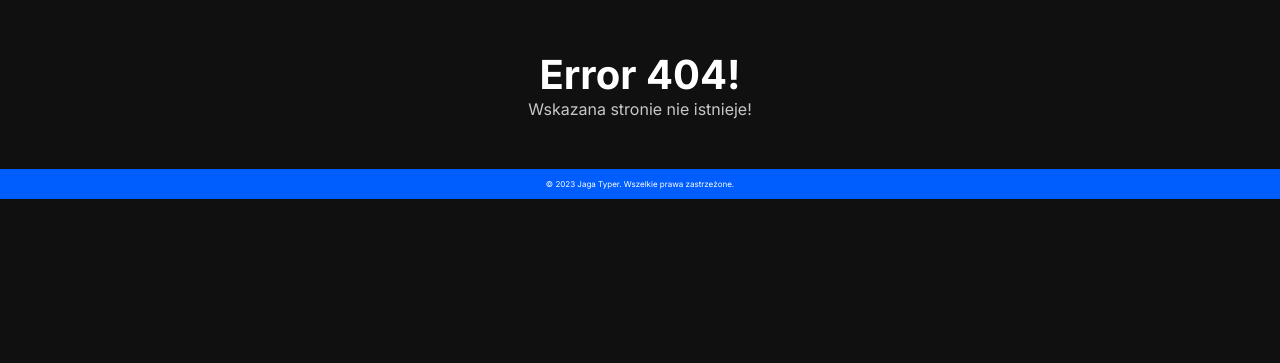
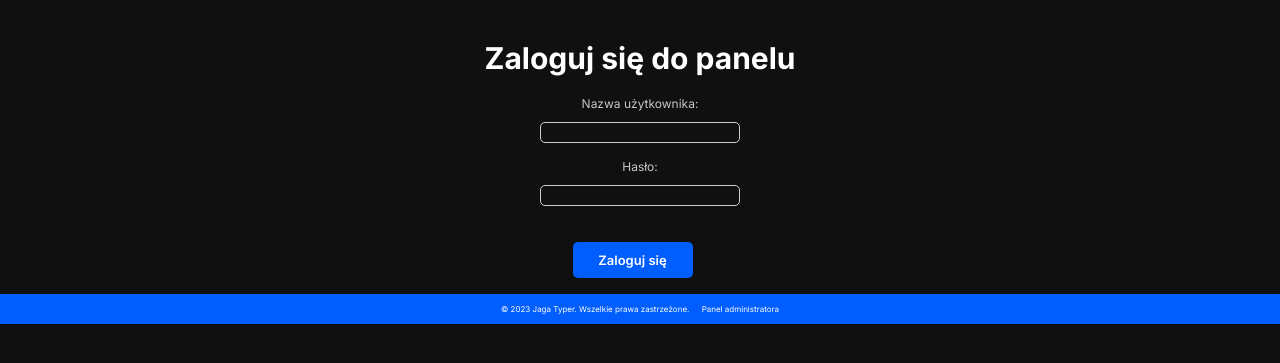
Before and after one commit to bogvsz00/jaga-typer, a PHP site: page /admin_login.php in a window 1280 px wide. Shown: the top 363 px of the page. Run offline with PHP 8.4, Linux system fonts and the light colour scheme.

Commit message:
Admin login & process login, update SQL

```diff
--- /dev/null
+++ b/app/admin_login.php
@@ -0,0 +1,59 @@
+<?php
+$pageTitle = "Logowanie administratora";
+include __DIR__ . '/global/section/header.php';
+?>
+
+<body>
+    <h2>Zaloguj się do panelu</h2>
+    <form action="process_login.php" method="post">
+        <label for="username">Nazwa użytkownika:</label>
+        <input type="text" id="username" name="username" required><br>
+
+        <label for="password">Hasło:</label>
+        <input type="password" id="password" name="password" required><br>
+
+        <input type="submit" value="Zaloguj się" class="primary-button login-button">
+    </form>
+</body>
+<style>
+    @import "style/global-section.css";
+    @import "style/themes.css";
+    @import "style/style.css";
+
+    body {
+        margin: 40px;
+        display: flex;
+        align-items: center;
+        justify-content: center;
+        flex-direction: column;
+    }
+
+    form {
+        text-align: center;
+    }
+
+    label {
+        display: block;
+        margin-bottom: 8px;
+    }
+
+    input {
+        margin-bottom: 16px;
+    }
+
+    h2 {
+        margin-bottom: 20px;
+    }
+
+    label {
+        color: var(--gray);
+        font-size: 12px;
+    }
+</style>
+<link rel="stylesheet" href="style.css">
+<?php
+include __DIR__ . '/global/section/footer.php';
+?>
+</body>
+
+</html>
--- a/app/error404.php
+++ b/app/error404.php
@@ -1,25 +1,57 @@
 <?php
-$pageTitle = 'Strona główna';
-$currentRound = '1';
+$pageTitle = 'Wskazana strona nie istnieje!';
 include __DIR__ . '/global/section/header.php';
 ?>
 
-<h1>Error 404!</h1>
-<p id="not-found">Wskazana stronie nie istnieje!</p>
+<body>
+    <h1>Error 404!</h1>
+    <p id="not-found">Wskazana stronie nie istnieje!</p>
+    <a href="app\..\index.php">
+        <button class="go-back-button">
+            <i class="fas fa-sign-out-alt fa-xs"></i>&nbsp;&nbsp;Powrót na stronę główną
+        </button>
+    </a>
+</body>
 <style>
-    h1 {
+    @import "style/global-section.css";
+    @import "style/themes.css";
+    @import "style/style.css";
+
+    body {
+        display: flex;
+        flex-direction: column;
+        align-items: center;
+        justify-content: center;
+        margin: 40px;
+    }
+
+    .container {
+        display: flex;
+        flex-direction: column;
+        align-items: center;
+        justify-content: center;
         text-align: center;
-        margin-top: 50px;
+    }
+
+    h1,
+    #not-found,
+    .go-back-button {
+        margin: 0;
     }
 
     #not-found {
-        text-align: center;
         font-size: 1rem;
         color: var(--gray);
-        margin-bottom: 50px;
+        margin-bottom: 20px;
+    }
+
+    .go-back-button {
+        margin-bottom: 60px;
     }
 </style>
 <link rel="stylesheet" href="style.css">
+<link rel="stylesheet" href="https://cdnjs.cloudflare.com/ajax/libs/font-awesome/5.15.4/css/all.min.css" />
+
 <?php
 include __DIR__ . '/global/section/footer.php';
 ?>
--- a/app/global/section/footer.php
+++ b/app/global/section/footer.php
@@ -1,5 +1,6 @@
 <footer>
     <p>&copy; 2023 Jaga Typer. Wszelkie prawa zastrzeżone.</p>
+    <a href='admin_login.php'>Panel administratora</a>
 </footer>
 
 <style>
@@ -9,6 +10,17 @@
         text-align: center;
         font-size: 0.5rem;
     }
+
+    p,
+    a {
+        display: inline-block;
+        margin: 0;
+    }
+
+    a {
+        color: white;
+        margin-left: 10px;
+    }
 </style>
 </body>
 
--- a/app/global/style/style.css
+++ b/app/global/style/style.css
@@ -8,13 +8,14 @@
   padding: 0px;
 }
 
-button, .a-button {
+button,
+.a-button {
   margin: 5px 5px 5px 5px;
 }
 
-button:hover, input[type="submit"]
-{
-cursor: pointer;
+button:hover,
+input[type="submit"] {
+  cursor: pointer;
 }
 
 body {
@@ -60,7 +61,8 @@ th {
   color: black;
 }
 
-input[type="text"] {
+input[type="text"],
+input[type="password"] {
   width: 200px;
   padding: 1px;
   font-size: 16px;
@@ -185,5 +187,32 @@ select {
   border-radius: 5px;
   background-color: #fff;
   color: #333;
-  appearance: none; /* Resetuj domyślny wygląd elementu w niektórych przeglądarkach */
+  appearance: none;
 }
+
+.go-back-button,
+.primary-button {
+  margin-right: 15px;
+  width: 250px;
+  background-color: var(--primary);
+  color: white;
+  font-weight: 600;
+  border: 0;
+  min-height: 30px;
+  font-size: 65%;
+  border-radius: 5px;
+  padding: 10px;
+  margin-top: 20px;
+}
+
+.login-button {
+  width: 120px;
+}
+
+.nav {
+  margin-left: -20px;
+}
+
+.form-buttons {
+  margin-left: -5px;
+}
--- a/app/submit_picks.php
+++ b/app/submit_picks.php
@@ -64,7 +64,7 @@ function addUser($conn, $username) {
 
 function addPicks($conn, $userId, $matchId, $result1, $result2, $jagielloniaPlayer) {
     $insertPicksSql = $conn->prepare("INSERT INTO user_picks (user_id, match_id, pick_result1, pick_result2, jagiellonia_player_pick_id)
-                   VALUES (?, ?, ?, ?, ?)");
+        VALUES (?, ?, ?, ?, ?)");
     $insertPicksSql->bind_param("iiiii", $userId, $matchId, $result1, $result2, $jagielloniaPlayer);
     $insertPicksSql->execute();
 }
--- a/database/import.sql
+++ b/database/import.sql
@@ -1,7 +1,9 @@
 -- Tabela użytkowników
 CREATE TABLE IF NOT EXISTS users (
     id INT AUTO_INCREMENT PRIMARY KEY,
-    username VARCHAR(255) NOT NULL
+    username VARCHAR(255) NOT NULL,
+    is_admin tinyint(1) NOT NULL DEAFULT 0,
+    admin_password varchat(64) NOT NULL
 );
 
 -- Tabela meczów
```
Also changed, not shown: app/global/components/tooltip.html (+1 -6 lines), app/global/section/not-available.html (+6 -4 lines), app/global/section/success.html (+1 -16 lines), app/index.php (+8 -4 lines), app/process_login.php (added, +36 -0 lines), tasks/todo.md (+8 -6 lines).
